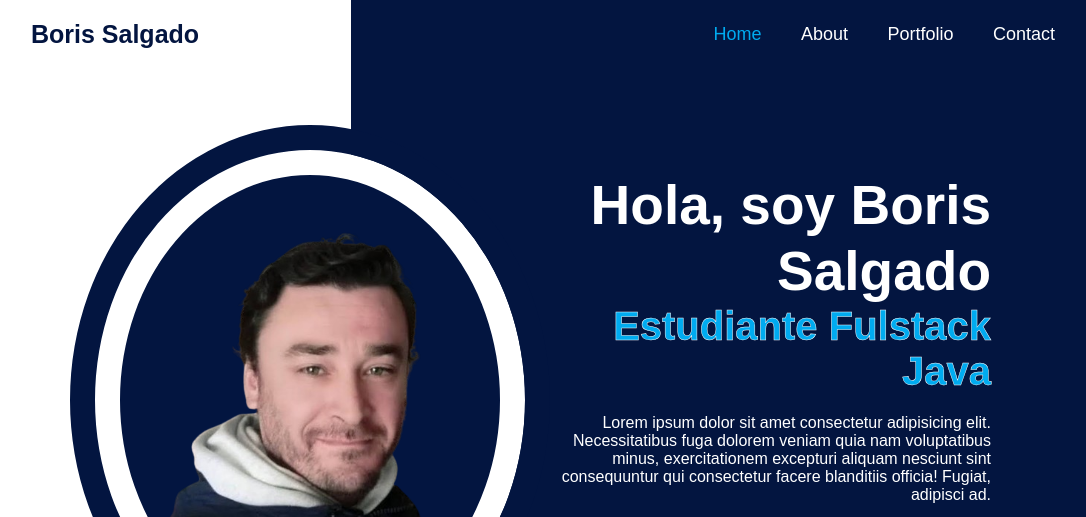
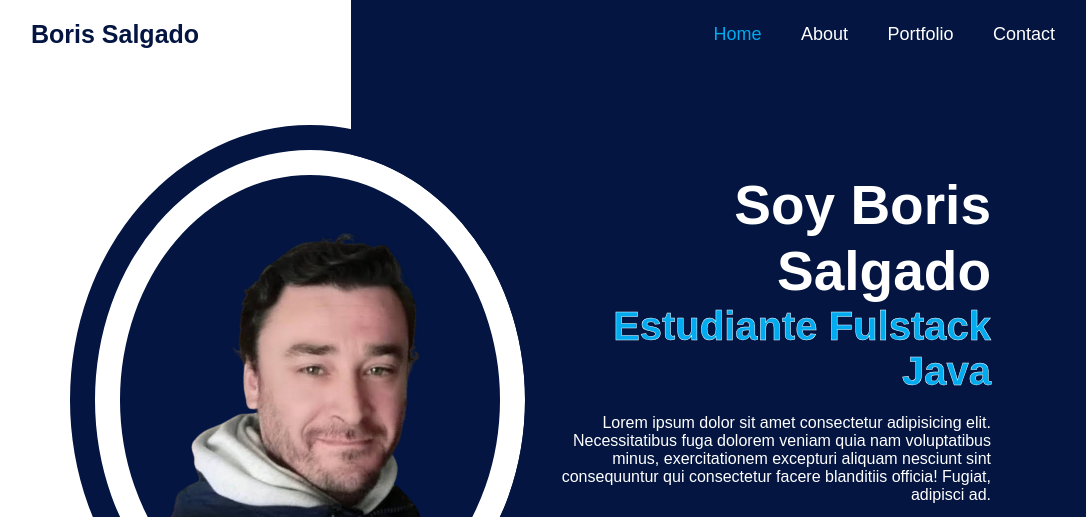
Before and after one commit to BorisESL/Portafolio, a plain HTML site: page index.html in a window 1280 px wide. Shown: the top 517 px of the page, without its empty margins (97-1183 px from the left). Drawn offline with nearby package versions, Linux system fonts and the light colour scheme.

Commit message:
presentacion

```diff
--- a/index.html
+++ b/index.html
@@ -26,7 +26,7 @@
             <img src="./images/foto perfil.png" alt="">
         </div>
         <home class="home-content">
-            <h1>Hola, soy Boris Salgado</h1>
+            <h1>Soy Boris Salgado</h1>
             <h3>Estudiante Fulstack Java</h3>
             <p>Lorem ipsum dolor sit amet consectetur adipisicing elit. Necessitatibus fuga dolorem veniam quia nam
                 voluptatibus minus, exercitationem excepturi aliquam nesciunt sint consequuntur qui consectetur facere
```
